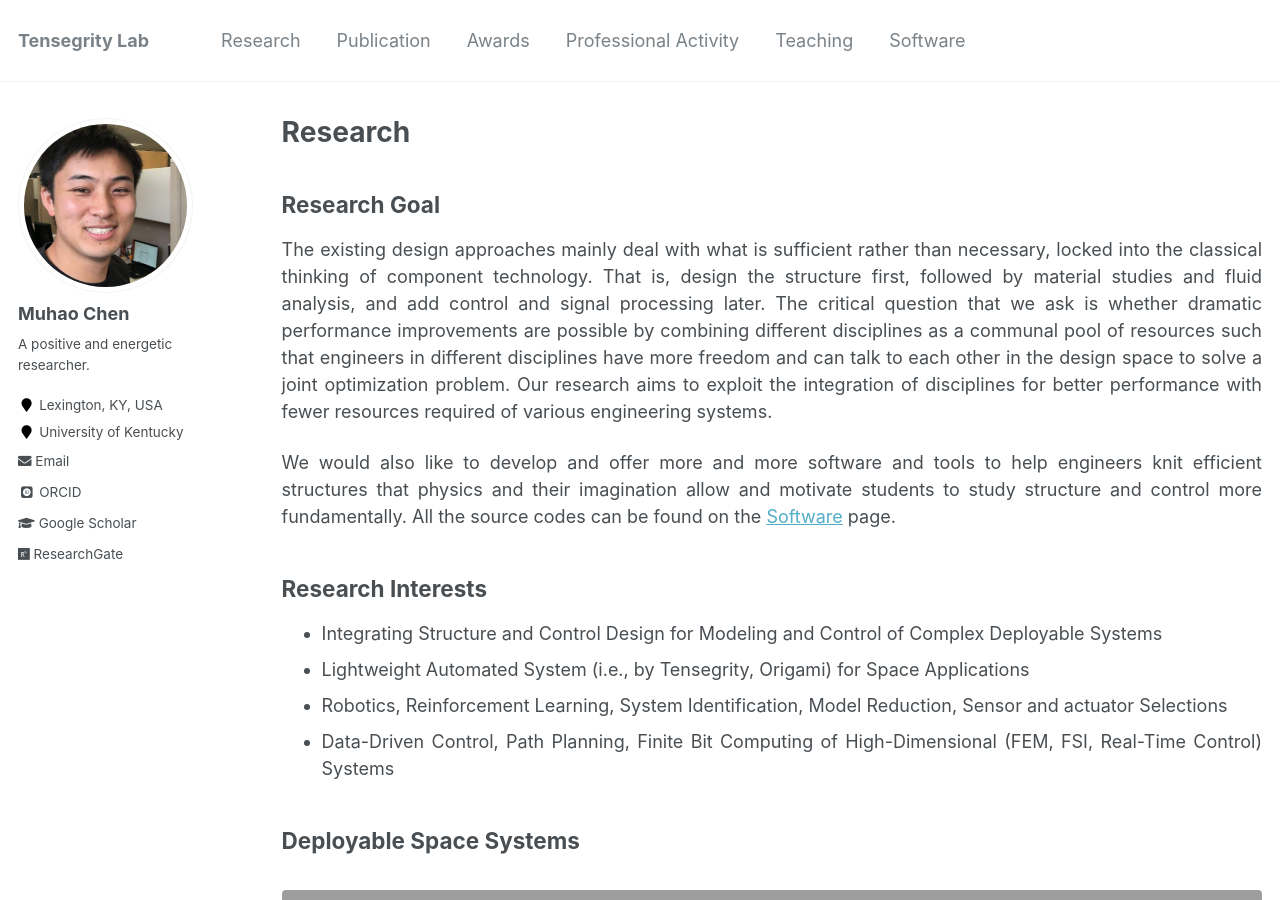
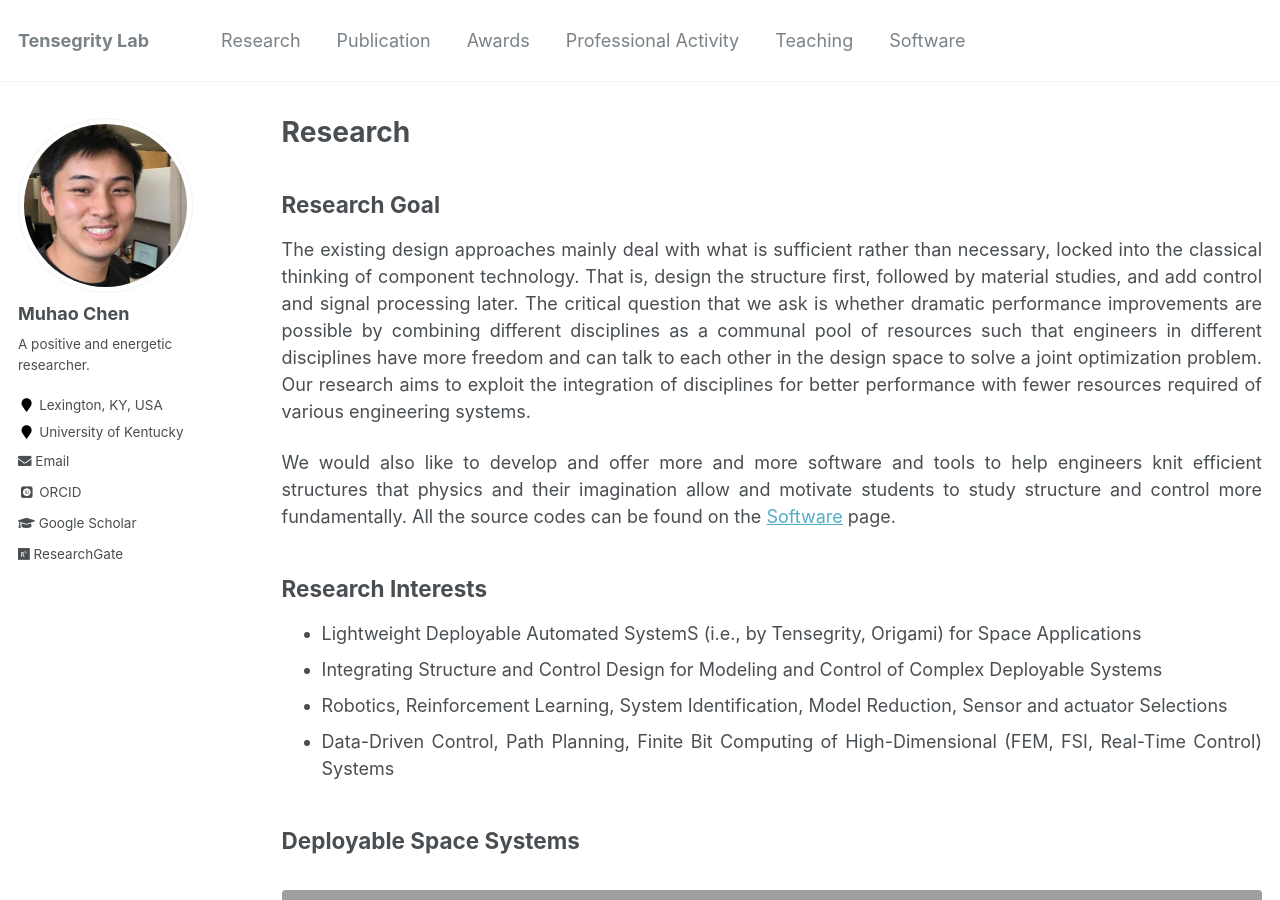
Before and after one commit to Muhao-Chen/muhao-chen.github.io, a Jekyll site: the page built from _pages/research.md, in a window 1280 px wide and 900 px high. Built offline with Jekyll 4.4.1, drawn with Linux system fonts in a browser that asks for light colours; some web fonts are replaced; some of the changed text lies outside the part shown.

Commit message:
Update research.md

```diff
--- a/_pages/research.md
+++ b/_pages/research.md
@@ -10,17 +10,15 @@ toc: true
 
 
 ## Research Goal
-The existing design approaches mainly deal with what is sufficient rather than necessary, locked into the classical thinking of component technology. That is, design the structure first, followed by material studies and fluid analysis, and add control and signal processing later. The critical question that we ask is whether dramatic performance improvements are possible by combining different disciplines as a communal pool of resources such that engineers in different disciplines have more freedom and can talk to each other in the design space to solve a joint optimization problem. Our research aims to exploit the integration of disciplines for better performance with fewer resources required of various engineering systems.
-
+The existing design approaches mainly deal with what is sufficient rather than necessary, locked into the classical thinking of component technology. That is, design the structure first, followed by material studies, and add control and signal processing later. The critical question that we ask is whether dramatic performance improvements are possible by combining different disciplines as a communal pool of resources such that engineers in different disciplines have more freedom and can talk to each other in the design space to solve a joint optimization problem. Our research aims to exploit the integration of disciplines for better performance with fewer resources required of various engineering systems.
 
 We would also like to develop and offer more and more software and tools to help engineers knit efficient structures that physics and their imagination allow and motivate students to study structure and control more fundamentally. All the source codes can be found on the [Software](https://muhao-chen.github.io/resources/) page.
 
 ## Research Interests
- * Integrating Structure and Control Design for Modeling and Control of Complex Deployable Systems
- * Lightweight Automated System (i.e., by Tensegrity, Origami) for Space Applications
+ * Lightweight Deployable Automated SystemS (i.e., by Tensegrity, Origami) for Space Applications
+* Integrating Structure and Control Design for Modeling and Control of Complex Deployable Systems
  * Robotics, Reinforcement Learning, System Identification, Model Reduction, Sensor and actuator Selections
  * Data-Driven Control, Path Planning, Finite Bit Computing of High-Dimensional (FEM, FSI, Real-Time Control) Systems
-
 
 ## Deployable Space Systems
 
@@ -79,12 +77,17 @@ Integrating Structure and Control Design, Robotics and lightweight Automated Sys
 
 ## Research Demonstrations
 
-All my research mainly focuses on three topics: 1) Integrating Structure and Control Design, 2) Deployable Automated Space Systems, and 3) Lightweight Infrastructures. Here are a few examples.
+All my research mainly focuses on three topics: 2) Lightweight Deployable Automated Space Systems, 2) Integrating Structure and Control Design, and 3) Lightweight Infrastructures. Here are a few examples.
 
 <!-- Black and red lines are bars and strings.  -->
 ### Growable Space Habitat with 1G Artificial Gravity in Deep Space
 (Muhao Chen, Raman Goyal, Yuling Shen, Manoranjan Majji, Robert E. Skelton, Joel Sercel, Jane Shevtsov, and Anthony Longman)
 <figure><img src="{{ site.url }}/images/rffi/habitat.png" width="800"/></figure>
+
+### Automated Drilling Rig
+(Mohamed S Khaled, Muhao Chen, Enrique Z Losoya, Arturo Lopez Nava Jr., Alkassoum Toure, Salim Al Kharsa, Tom Nan, Ran Wang, Luis A Rodriguez, Eduardo Gildin, Robert E. Skelton, Sam Noynaert, and George Moridis)
+<figure><img src="{{ site.url }}/images/rffi/rig.png" width="800"/></figure>
+
 
 
 ### Dynamic Reference Tracking and Obstacle Avoidance Control Based on Reinforcement Learning
@@ -98,6 +101,11 @@ All my research mainly focuses on three topics: 1) Integrating Structure and Con
 <td><figure><img src="{{ site.url }}/images/rffi/prism_obstacle_avoidance.gif" width="50px" height="100px"/></figure></td>
 </tr>
 </table>
+
+### Lunar-Polar Propellant Mining Outpost (LPMO): Affordable Exploration and Industrialization
+(Joel Sercel, Craig Peterson, Anthony Longman, Muhao Chen, Manoranjan Majji, and Robert E. Skelton)
+<figure><img src="{{ site.url }}/images/rffi/mining_moon.png" width="800"/></figure>
+
 
 <!--
 ### Integrated Tensegrity and Origami Systems
@@ -121,10 +129,6 @@ All my research mainly focuses on three topics: 1) Integrating Structure and Con
 </tr>
 </table>
 
-
-### Automated Drilling Rig
-(Mohamed S Khaled, Muhao Chen, Enrique Z Losoya, Arturo Lopez Nava Jr., Alkassoum Toure, Salim Al Kharsa, Tom Nan, Ran Wang, Luis A Rodriguez, Eduardo Gildin, Robert E. Skelton, Sam Noynaert, and George Moridis)
-<figure><img src="{{ site.url }}/images/rffi/rig.png" width="800"/></figure>
 
 
 <!--
@@ -151,9 +155,6 @@ All my research mainly focuses on three topics: 1) Integrating Structure and Con
 <!-- <figure><img src="{{ site.url }}/images/rffi/Passive_ctrl.png" width="800"/></figure> -->
 
 
-### Lunar-Polar Propellant Mining Outpost (LPMO): Affordable Exploration and Industrialization
-(Joel Sercel, Craig Peterson, Anthony Longman, Muhao Chen, Manoranjan Majji, and Robert E. Skelton)
-<figure><img src="{{ site.url }}/images/rffi/mining_moon.png" width="800"/></figure>
 
 
 ### Model Reduction of Tensegrity Systems
```
